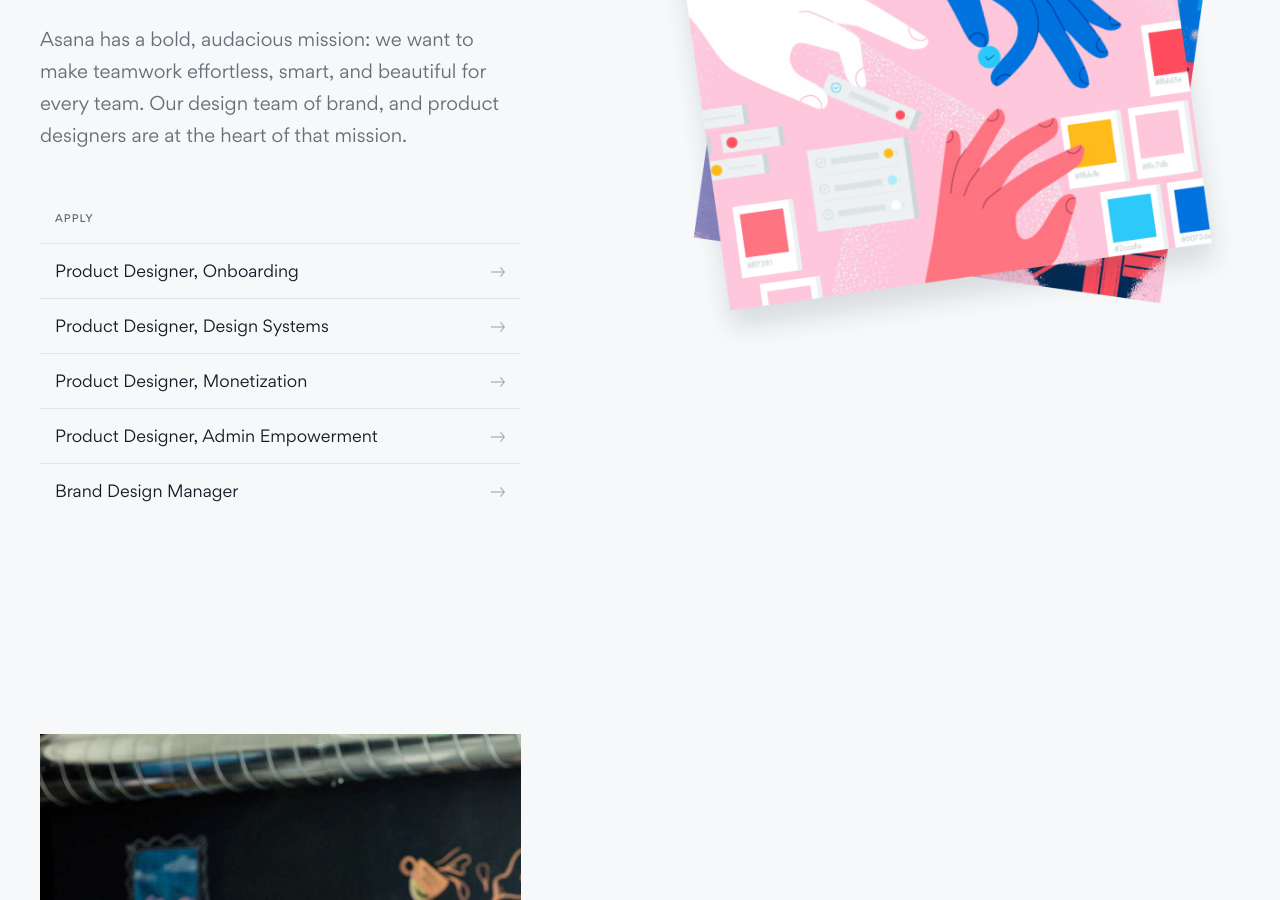
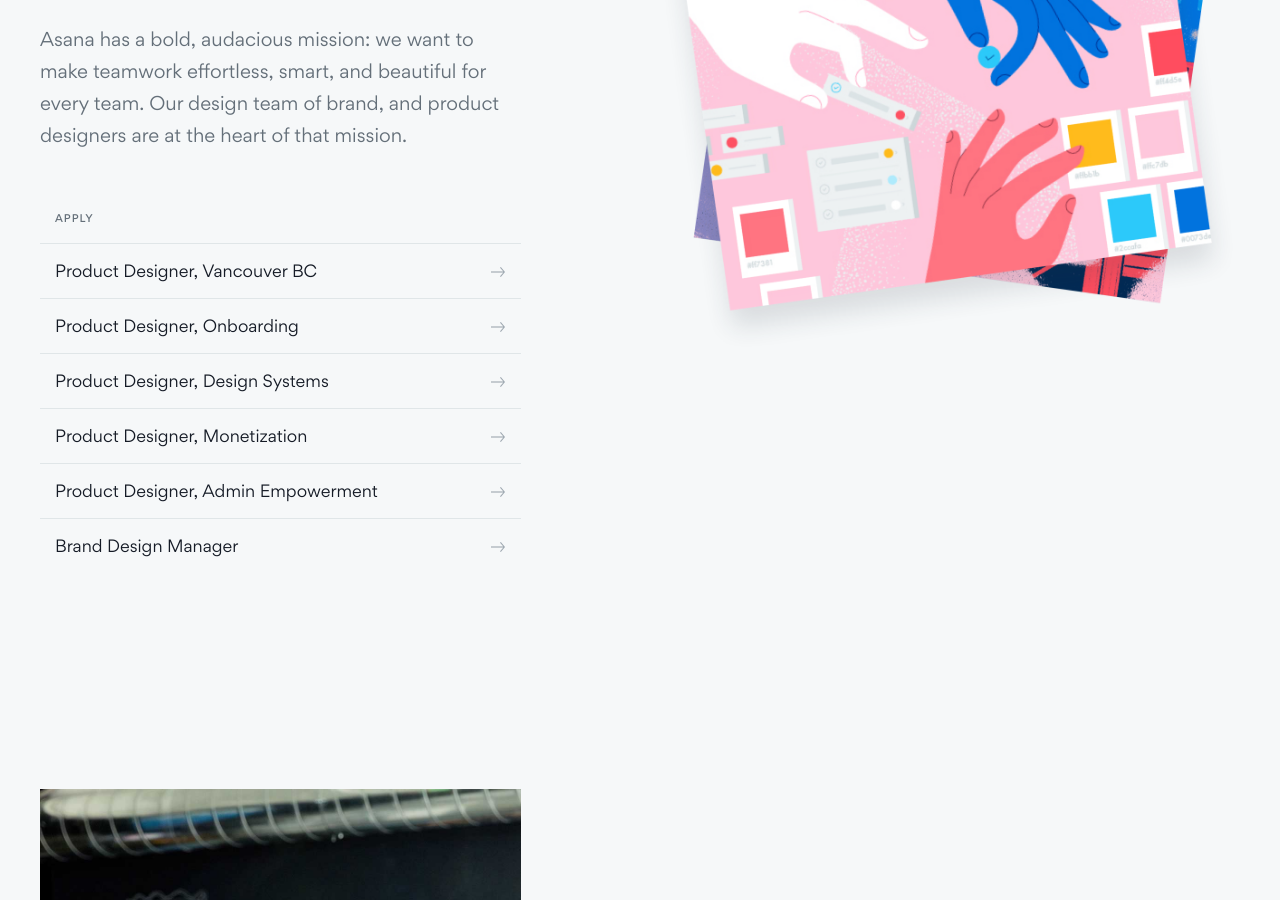
Before and after one commit to mattbond21/asana.design, a Jekyll site: the page built from index.html, in a window 1280 px wide and 900 px high, scrolled down 301 px. Built offline with Jekyll 4.4.1, drawn with Linux system fonts in a browser that asks for light colours; nearby versions of some CDN libraries; some web fonts are replaced.

Commit message:
vancouver job posting

```diff
--- a/index.html
+++ b/index.html
@@ -15,6 +15,7 @@
           <div class="link-block">
             <h5>Apply</h5>
             <ul class="link-list">
+              <a href="https://asana.com/jobs/apply/1484715/product-designer" target="_blank"><li class="link-top">Product Designer, Vancouver BC<span></span></li></a>
               <a href="https://asana.com/jobs/apply/1400255/product-designeronboarding" target="_blank"><li class="link-top">Product Designer, Onboarding<span></span></li></a>
               <a href="https://asana.com/jobs/apply/1400251/product-designerdesign-systems" target="_blank"><li class="link-top">Product Designer, Design Systems<span></span></li></a>
               <a href="https://asana.com/jobs/apply/714359/product-designer" target="_blank"><li class="link-top">Product Designer, Monetization<span></span></li></a>
```
